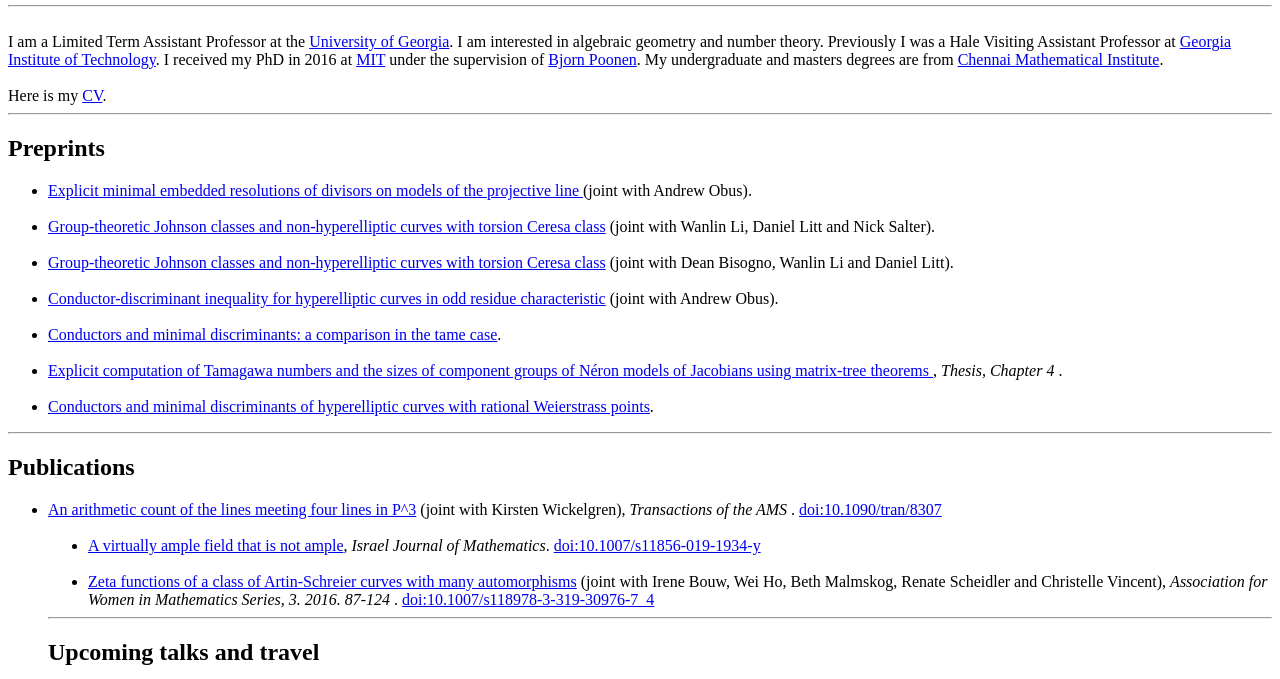
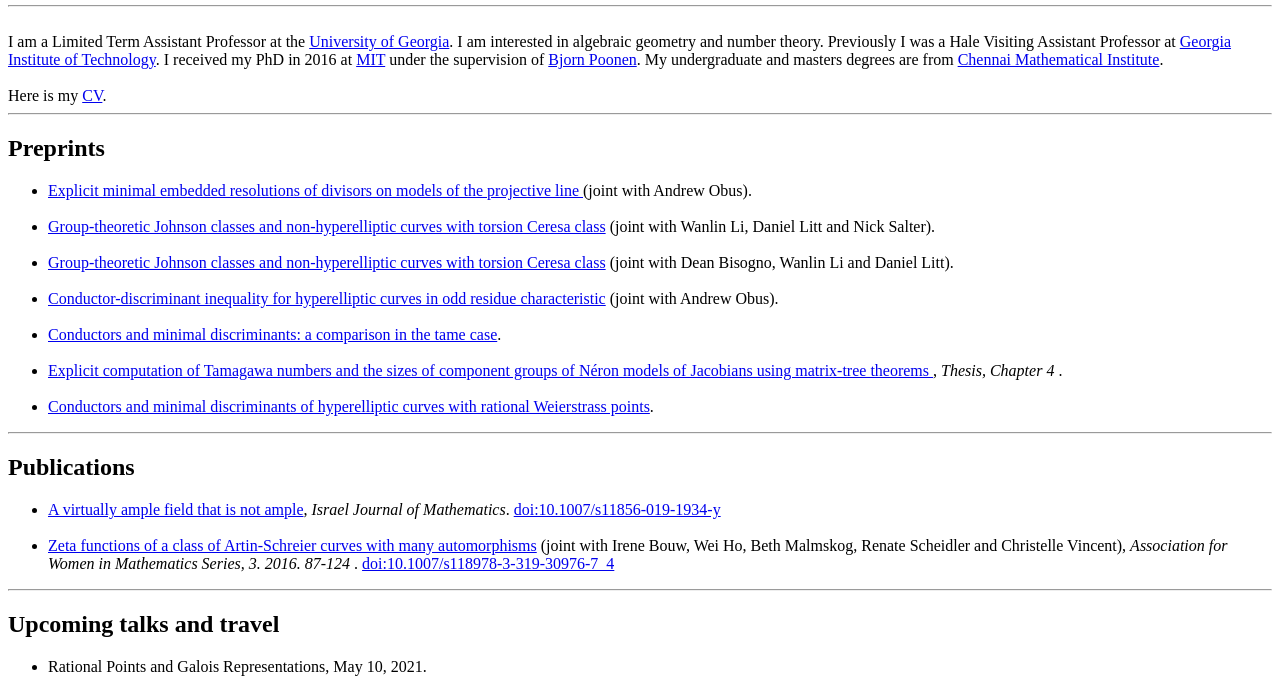
Before and after one commit to padmask/padmask.github.io, a plain HTML site: page index.html in a window 1280 px wide. Shown: the part 303-982 px from the top of the page. Drawn offline with Linux system fonts and the light colour scheme.

Commit message:
Updated index page

```diff
--- a/index.html
+++ b/index.html
@@ -79,10 +79,6 @@ torsion Ceresa class</a> (joint with Dean Bisogno, Wanlin Li and Daniel Litt). <
 <hr>
 <h2>Publications</h2>
 <ul compact="compact" type="disc">
-<li> <a href="FourLines.pdf">An arithmetic count of the lines meeting four lines in P^3</a> (joint with Kirsten Wickelgren), <i> Transactions of the AMS </i>. <a href="https://www-ams-org.proxy-remote.galib.uga.edu/journals/tran/2021-374-05/S0002-9947-2021-08307-5/">doi:10.1090/tran/8307</a> <br></li>
-<br>
-
-<ul compact="compact" type="disc">
 <li> <a href="virtually_ample.pdf">A virtually ample field that is not ample</a>,  <i> Israel Journal of Mathematics</i>. <a href="http://links.springernature.com/f/a/tkia2YkSYRIG7kTG6REnLA~~/AABE5gA~/RgRffZavP0QwaHR0cDovL3d3dy5zcHJpbmdlci5jb20vLS8wL0FXMnE0Mnp4NTh5YXNfWm1yRGVYVwNzcGNCCgAAL2OcXY5mKd1SHVBhZG1hdmF0aGkuU3Jpbml2YXNhbkB1Z2EuZWR1WAQAAAbn">doi:10.1007/s11856-019-1934-y</a> <br></li>
 <br>
 
```
